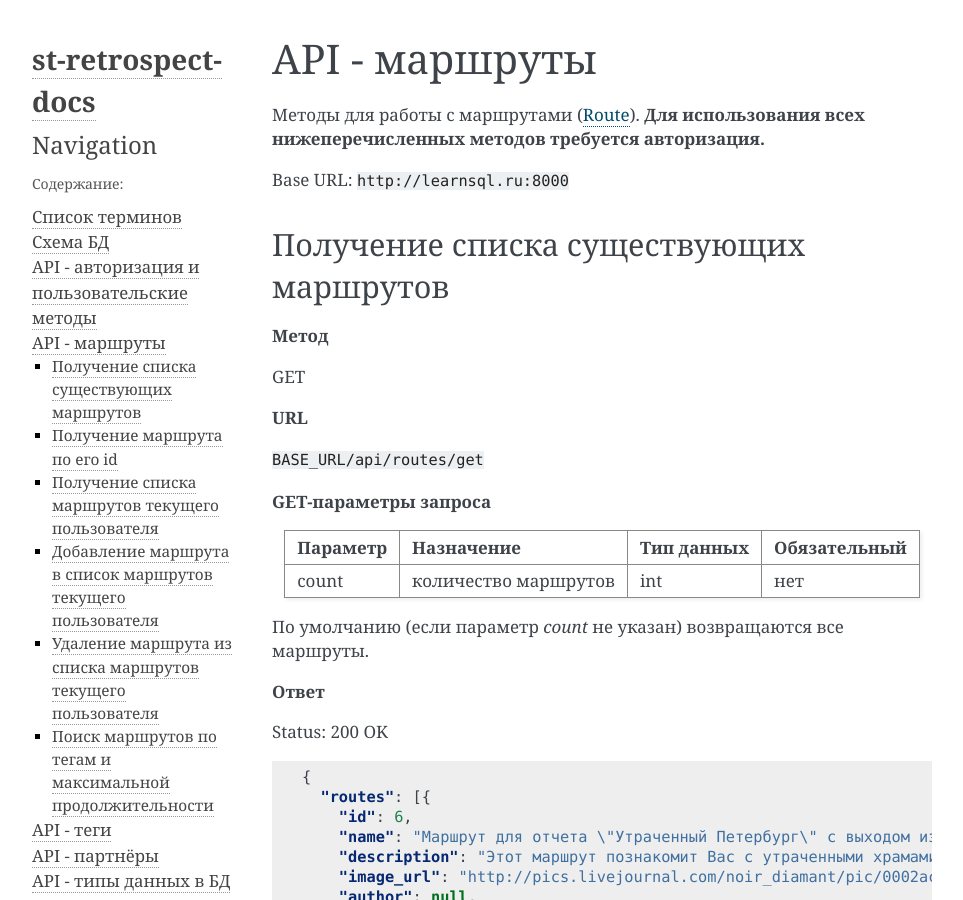
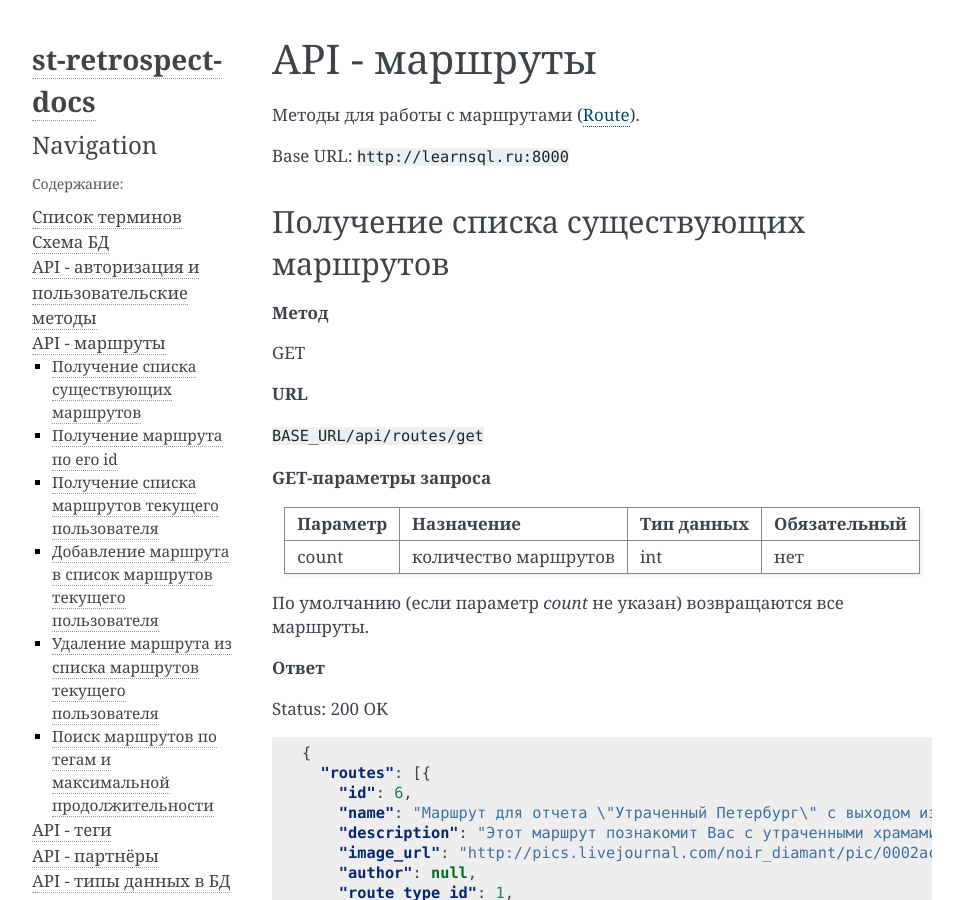
Before and after one commit to dh-center/st-retrospect-docs, a Sphinx documentation site: the page built from docs/pages/api-spec-routes.rst, in a window 1280 px wide and 900 px high. Shown: the whole window, without its empty margins (148-1111 px from the left). Built offline with Sphinx 7.4.7, drawn with Linux system fonts in a browser that asks for light colours; some of the changed text lies outside the part shown.

```diff
--- a/docs/pages/api-spec-datatypes.rst
+++ b/docs/pages/api-spec-datatypes.rst
@@ -1,6 +1,6 @@
 API - типы данных в БД
 ============================================================
-Вспомогательные методы для получения всех значений перечислений, используемых в качестве сущностей базы данных. **Для использования всех нижеперечисленных методов требуется авторизация.**
+Вспомогательные методы для получения всех значений перечислений, используемых в качестве сущностей базы данных.
 
 Base URL: ``http://learnsql.ru:8000``
 
--- a/docs/pages/api-spec-partners.rst
+++ b/docs/pages/api-spec-partners.rst
@@ -1,6 +1,6 @@
 API - партнёры
 ============================================================
-Методы для работы с партнерскими маршрутами и локациями (:term:`Location`). **Для использования всех нижеперечисленных методов требуется авторизация.**
+Методы для работы с партнерскими маршрутами и локациями (:term:`Location`).
 
 Base URL: ``http://learnsql.ru:8000``
 
--- a/docs/pages/api-spec-routes.rst
+++ b/docs/pages/api-spec-routes.rst
@@ -1,6 +1,6 @@
 API - маршруты
 ============================================================
-Методы для работы с маршрутами (:term:`Route`). **Для использования всех нижеперечисленных методов требуется авторизация.**
+Методы для работы с маршрутами (:term:`Route`).
 
 Base URL: ``http://learnsql.ru:8000``
 
--- a/docs/pages/api-spec-tags.rst
+++ b/docs/pages/api-spec-tags.rst
@@ -1,6 +1,6 @@
 API - теги
 ============================================================
-Методы для работы с тегами (:term:`Tag`). **Для использования всех нижеперечисленных методов требуется авторизация.**
+Методы для работы с тегами (:term:`Tag`).
 
 Base URL: ``http://learnsql.ru:8000``
 
```
Also changed, not shown: other parts of docs/pages/api-spec-datatypes.rst (+1 -1 lines), other parts of docs/pages/api-spec-routes.rst (+6 -0 lines).
